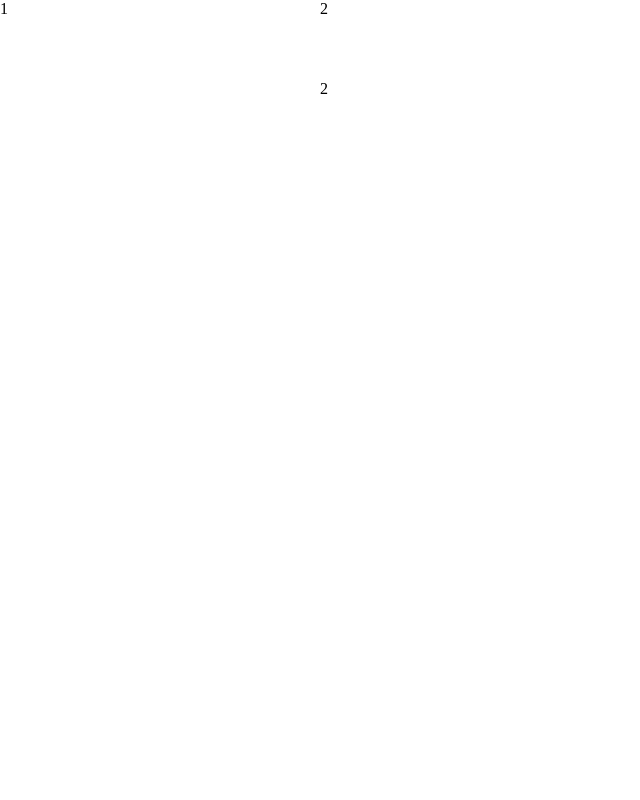
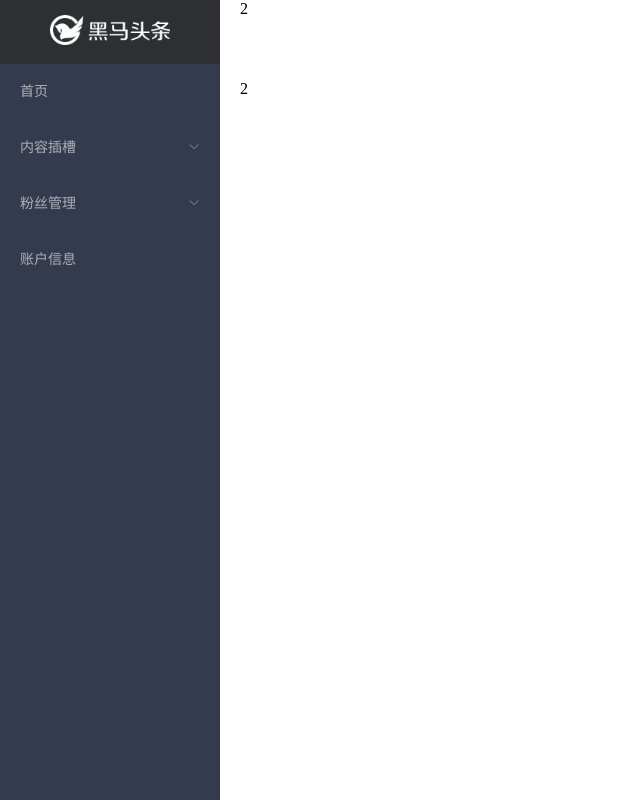
Before and after one commit to Vnho/Header-News, a Vue app: page /#/home in a window 1280 px wide. Shown: the whole page, without its empty margins (0-640 px from the left). Built offline with nearby package versions, Linux system fonts and the light colour scheme.

Commit message:
头条PC-主页模块-左侧导航菜单

```diff
--- a/src/views/home/index.vue
+++ b/src/views/home/index.vue
@@ -2,7 +2,34 @@
 <!-- 布局 -->
   <el-container>
     <!-- 左右布局 -->
-    <el-aside>1</el-aside>
+    <el-aside class="left" style="width:220px">
+      <div class="menu-title" style="background-color:#2e2f32">
+        <img src="../../assets/img/logo_admin.png" alt="">
+      </div>
+      <!-- 左侧菜单 -->
+      <el-menu style="width:221px" background-color="#353b4e" text-color="#adafb5" active-text-color="#ffd04b">
+        <!-- 一级菜单 -->
+        <el-menu-item>首页</el-menu-item>
+        <!-- 二级菜单 -->
+        <el-submenu>
+          <template slot="title">内容插槽</template>
+          <el-menu-item>发布文章</el-menu-item>
+          <el-menu-item>内容列表</el-menu-item>
+          <el-menu-item>评论列表</el-menu-item>
+          <el-menu-item>素材管理</el-menu-item>
+        </el-submenu>
+        <!-- 二级菜单 -->
+        <el-submenu>
+          <template slot="title">粉丝管理</template>
+          <el-menu-item>图文数据</el-menu-item>
+          <el-menu-item>粉丝概况</el-menu-item>
+          <el-menu-item>粉丝画像</el-menu-item>
+          <el-menu-item>粉丝自述</el-menu-item>
+        </el-submenu>
+        <!-- 一级菜单 -->
+        <el-menu-item>账户信息</el-menu-item>
+      </el-menu>
+    </el-aside>
     <!-- 大容器 -->
     <el-container>
       <!-- 头部 -->
@@ -25,5 +52,18 @@
 </script>
 
 <style lang="less">
+.left{
+  width: 220px;
+  height: 100vh;
+  background-color: #353b4e;
+  overflow: hidden;
+  .menu-title{
+    padding: 15px 0;
+      text-align: center;
+    img{
+      height: 30px;
+    }
+  }
+}
 
 </style>
```
